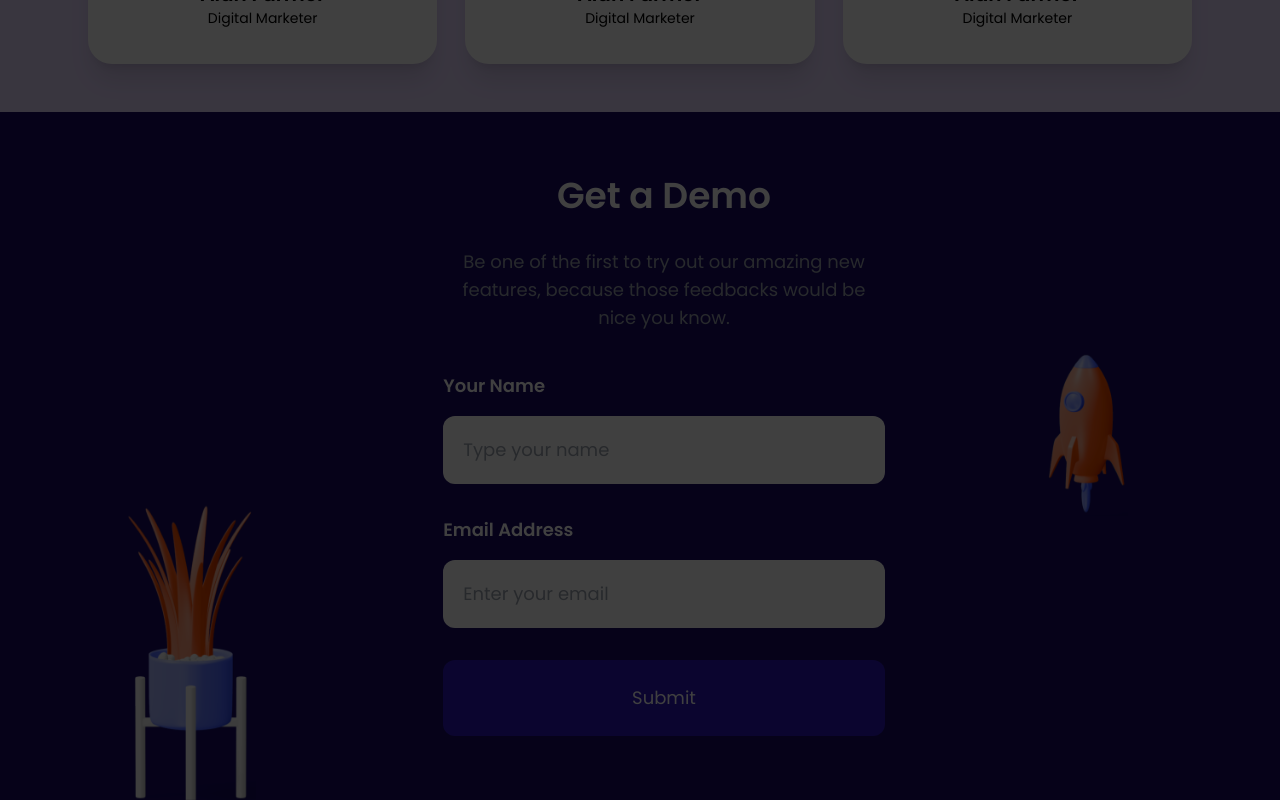
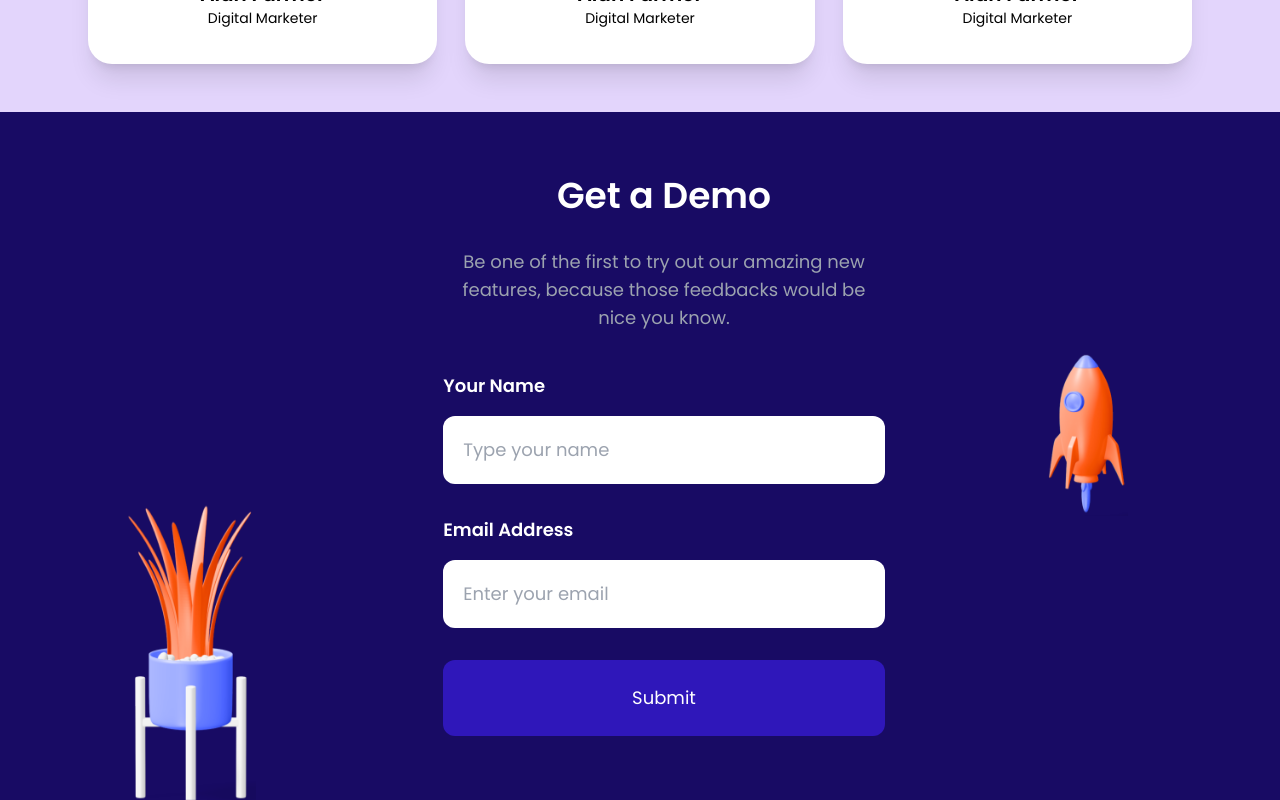
Before and after one commit to bravo-stack/Tailwind-Landing-Page, a React (Create React App) app: page / in a window 1280 px wide. Shown: the part 3632-4432 px from the top of the page. Built offline with nearby package versions, Linux system fonts and the light colour scheme.

Commit message:
defined a onsubmit function that toggles the state of the backdrop, and passed it as prop to the DemoForm component

```diff
--- a/src/components/Demo.js
+++ b/src/components/Demo.js
@@ -3,7 +3,7 @@ import Wrapper from "./Wrapper"
 import flower from "./../assets/flower-image.png"
 import rocket from "./../assets/rocket-image.png"
 
-function Demo() {
+function Demo({submit}) {
     return (
         <div className="my-bg-blue3 pt-16  pb-12 lg:pb-0">
 
@@ -31,7 +31,7 @@ function Demo() {
 
                         {/* DemoForm Component */}
                         <div className="mt-10">
-                            <DemoForm />
+                            <DemoForm submit={submit} />
                         </div>
                     </div>
 
--- a/src/components/DemoForm.js
+++ b/src/components/DemoForm.js
@@ -1,8 +1,8 @@
 
-function DemoForm() {
+function DemoForm({submit}) {
     return (
         <div>
-            <form className='flex flex-col gap-8 text-lg'>
+            <form className='flex flex-col gap-8 text-lg' onSubmit={submit}>
                 <label htmlFor="name" className='flex flex-col gap-4'>
                     <span className="font-bold text-white">Your Name</span>
                     <input placeholder="Type your name" className="block w-full rounded-xl p-5" type="text" name="name" id="name" />
@@ -14,7 +14,7 @@ function DemoForm() {
                 </label>
 
                 {/* Button */}
-                <input type="button" value="Submit" className='text-white text-bold cursor-pointer my-bg-blue border-transparent leading-none p-7 border rounded-xl block hover:scale-105'
+                <input type="submit" value="Submit" className='text-white text-bold cursor-pointer my-bg-blue border-transparent leading-none p-7 border rounded-xl block hover:scale-105'
                 style={{
                 transition: "all .4s ease-in-out"
                 }} />
--- a/src/pages/Home.js
+++ b/src/pages/Home.js
@@ -1,4 +1,4 @@
-import React from 'react'
+import { useState } from 'react'
 import Showcase from '../components/Showcase'
 import Wrapper from '../components/Wrapper'
 import Features from '../components/Features'
@@ -8,6 +8,17 @@ import Demo from '../components/Demo'
 import BackDrop from '../components/BackDrop'
 
 function Home() {
+
+  const [isSuccessful, setIsSuccessful] = useState(false)
+
+  const onSubmitBtn = (e) => {
+    e.preventDefault()
+    setTimeout(() => {
+      setIsSuccessful(false);
+    }, 4000);
+    setIsSuccessful(true)
+  }
+
   return (
     <div>
         <Showcase />
@@ -16,8 +27,8 @@ function Home() {
         </Wrapper>
         <GetStarted />
         <CustomerStats />
-        <Demo />
-        <BackDrop />
+        <Demo submit={onSubmitBtn} />
+        {isSuccessful&&<BackDrop />}
     </div>
   )
 }
```
